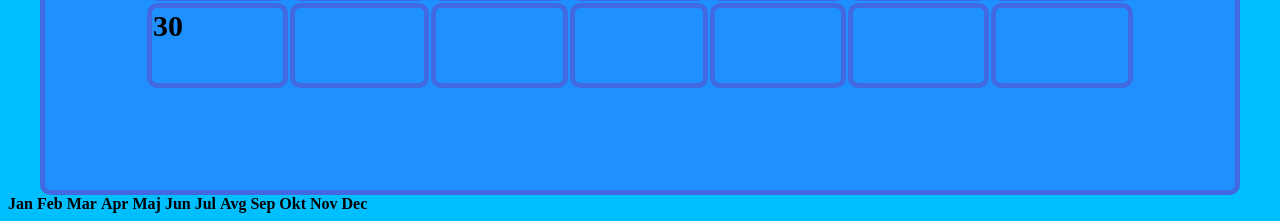
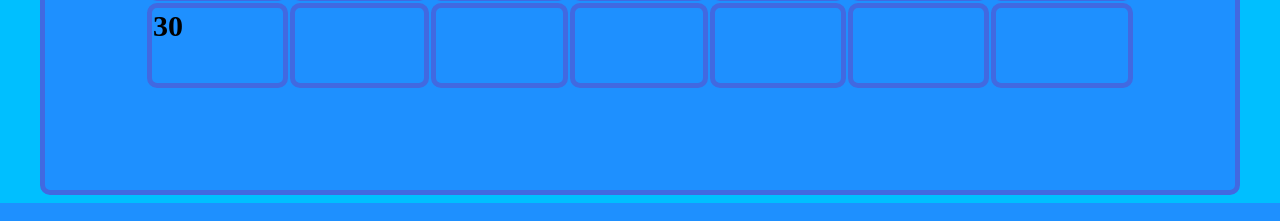
Before and after one commit to adimec11/projekt, a PHP site: page /koledar.php in a window 1280 px wide. Shown: the part 756-977 px from the top of the page. Run offline with PHP 8.4, Linux system fonts and the light colour scheme; the visitor is signed in with stand-in values (Sample User, id 1); data that the repository does not hold is empty.

Commit message:
Update koledar.php

```diff
--- a/koledar.php
+++ b/koledar.php
@@ -112,19 +112,6 @@ $imeMeseca = date('F', $prviDanMeseca);
     ?>
 </table>
 
-<!-- 📅 Gumb za vse mesece -->
-<div class="mesec-nav">
-    <?php
-    $slovenski_meseci = [
-        1 => 'Jan', 2 => 'Feb', 3 => 'Mar', 4 => 'Apr',
-        5 => 'Maj', 6 => 'Jun', 7 => 'Jul', 8 => 'Avg',
-        9 => 'Sep', 10 => 'Okt', 11 => 'Nov', 12 => 'Dec'
-    ];
-    foreach ($slovenski_meseci as $st => $ime):
-    ?>
-        <a href="?mesec=<?= $st ?>&leto=<?= $leto ?>" class="meseci"><?= $ime ?></a>
-    <?php endforeach; ?>
-</div>
 
 </body>
 </html>
```
